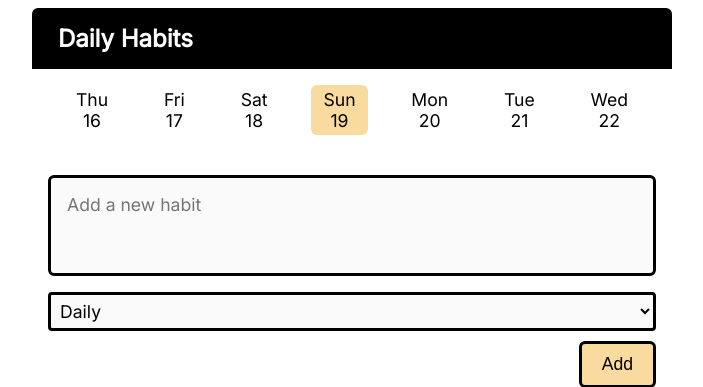
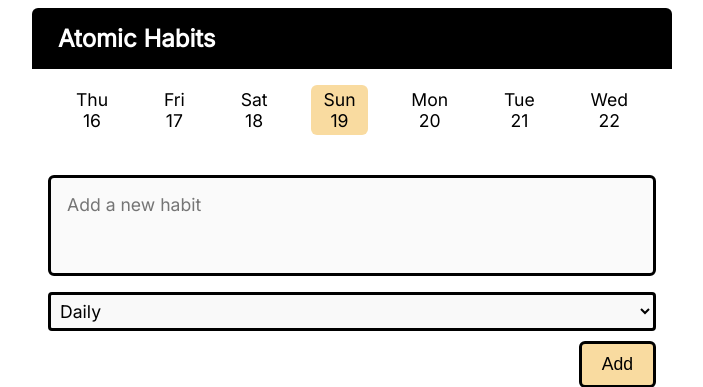
Before and after one commit to Kempy4563/habit_tracker, a Flask app: page /add in a window 1280 px wide. Shown: the top 387 px of the page, without its empty margins (288-991 px from the left). Run offline with Flask 3, Linux system fonts and the light colour scheme.

Commit message:
Styling : changed the title

```diff
--- a/templates/layout.html
+++ b/templates/layout.html
@@ -14,7 +14,7 @@
     <body>
         <header class="header">
             <h1 class="header__logo">
-            <a href="{{ url_for('habits.index') }}" class="header__link">Daily Habits</a>
+            <a href="{{ url_for('habits.index') }}" class="header__link">Atomic Habits</a>
             </h1>
             {% if "add" not in request.endpoint %}
             <div class="container">
```
